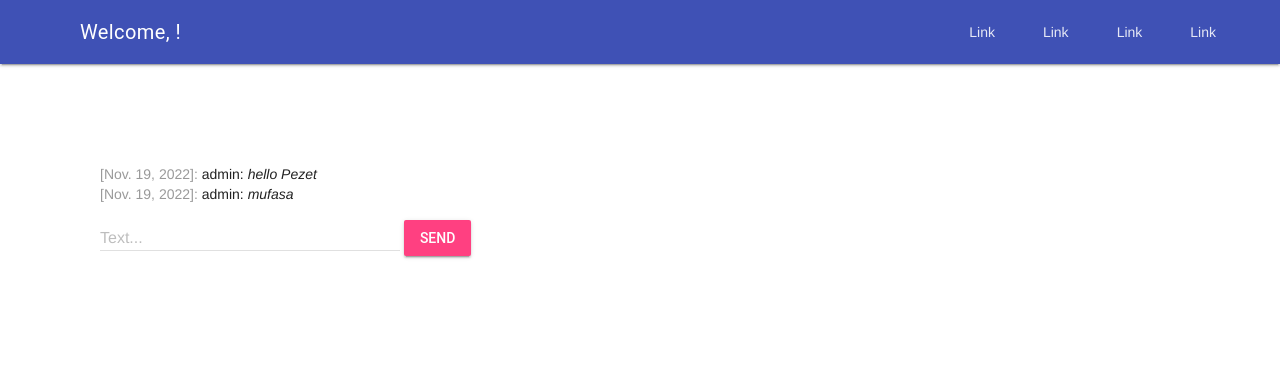
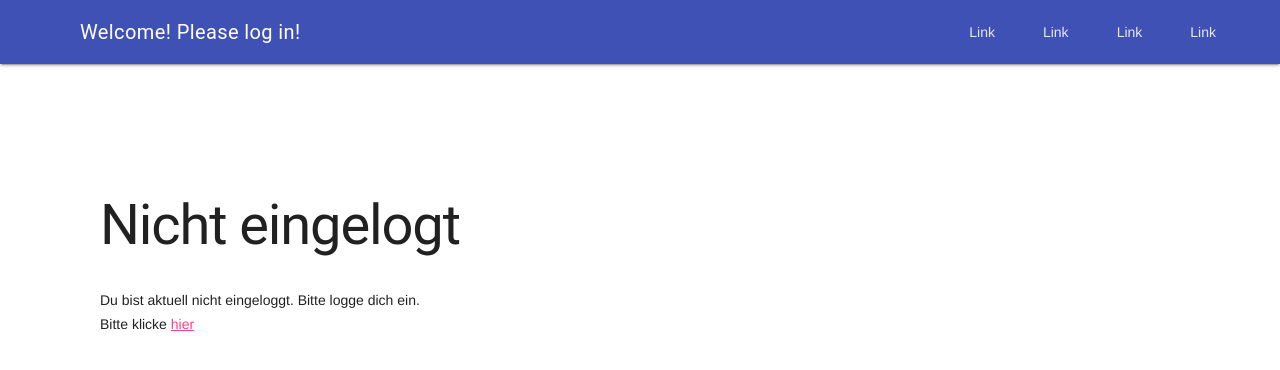
Before and after one commit to EricBruch/Django-ChatApp, a Django app: page /chat/ in a window 1280 px wide. Shown: the top 370 px of the page. Run offline with Django 4.2, Linux system fonts and the light colour scheme; data comes from the database, SQL or seed files in the repository; both versions use the stored data as it was after the commit.

Commit message:
check if user is authenticated in template

```diff
--- a/chat/templates/chat/index.html
+++ b/chat/templates/chat/index.html
@@ -14,7 +14,7 @@
   }
 
   .color-gray {
-    color: rgba(0, 0, 0, 0.4)
+    color: rgba(0, 0, 0, 0.4);
   }
 </style>
 
@@ -23,9 +23,15 @@
   <header class="mdl-layout__header">
     <div class="mdl-layout__header-row">
       <!-- Title -->
-      <span class="mdl-layout-title"
-        >Welcome, {{ request.user.username }}!</span
-      >
+      <span class="mdl-layout-title">
+        {% if request.user.is_authenticated %}
+        Welcome,
+        {{ request.user.username }}
+        !
+        {% else %}
+        Welcome! Please log in!
+        {% endif %}
+      </span>
       <!-- Add spacer, to align navigation to the right -->
       <div class="mdl-layout-spacer"></div>
       <!-- Navigation. We hide it in small screens. -->
@@ -48,7 +54,7 @@
   </div>
   <main class="mdl-layout__content">
     <div class="page-content">
-      {% for message in messages %}
+      {% if request.user.is_authenticated %} {% for message in messages %}
       <div>
         <span class="color-gray">[{{ message.created_at }}]:</span>
         {{ message.author }}: <i>{{ message.text }}</i>
@@ -74,6 +80,14 @@
           Send
         </button>
       </form>
+
+      {% else %}
+      <h1>Nicht eingelogt</h1>
+      <p>
+        Du bist aktuell nicht eingeloggt. Bitte logge dich ein.<br />
+        Bitte klicke <a href="/login">hier</a>
+      </p>
+      {% endif %}
     </div>
   </main>
 </div>
```
Also changed, not shown: db.sqlite3.
